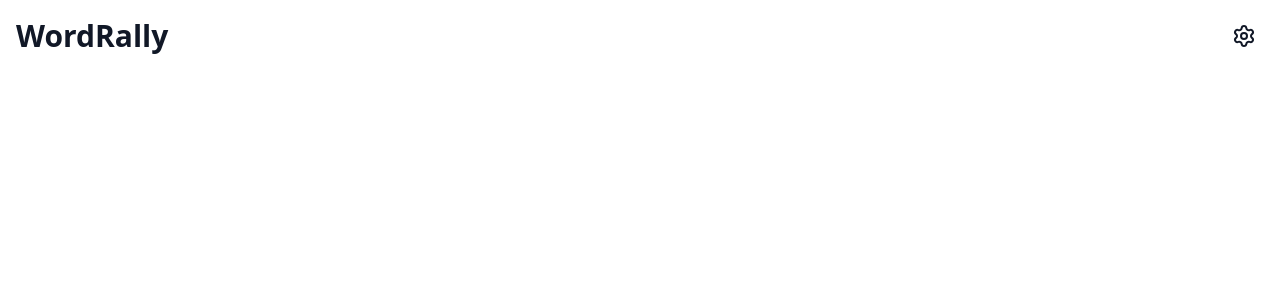
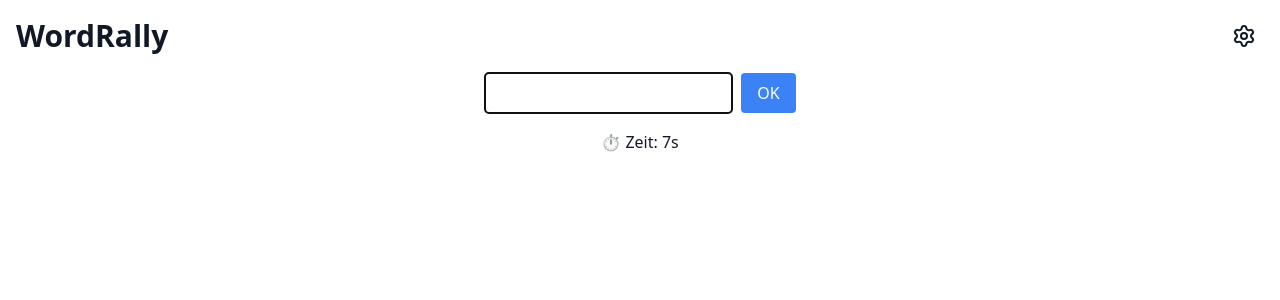
Before and after one commit to matths1001/wordrally, a Next.js app: page / in a window 1280 px wide. Shown: the top 300 px of the page. Built offline with nearby package versions, Linux system fonts and the light colour scheme.

Commit message:
Update index.js

```diff
--- a/pages/index.js
+++ b/pages/index.js
@@ -203,7 +203,53 @@ export default function WordRally() {
         </div>
       )}
 
+      <div className="mb-4">
+        <p>{error}</p>
+        <input
+          ref={inputRef}
+          value={guess}
+          onChange={(e) => setGuess(e.target.value.toLowerCase())}
+          onKeyDown={(e) => e.key === "Enter" && handleGuess()}
+          disabled={gameOver}
+          className={`border p-2 rounded ${shake ? "animate-shake" : ""}`}
+        />
+        <button onClick={handleGuess} className="ml-2 px-4 py-2 bg-blue-500 text-white rounded">OK</button>
+      </div>
 
+      <div className="space-y-2">
+        {history.map((line, i) => (
+          <div key={i} className="flex justify-center space-x-1">
+            {line.map((entry, j) => (
+              <div key={j} className={`w-8 h-8 flex items-center justify-center font-bold rounded ${entry.status === "correct" ? "bg-green-500" : entry.status === "misplaced" ? "bg-yellow-500" : "bg-gray-400"}`}>
+                {entry.letter}
+              </div>
+            ))}
+          </div>
+        ))}
+      </div>
+
+      {showTimer && !gameOver && <p className="mt-4">⏱ Zeit: {Math.floor((now - startTime) / 1000)}s</p>}
+
+      {gameOver && lastScore && (
+        <div className="mt-6">
+          <h2 className="text-xl font-semibold">⭐ Ergebnis</h2>
+          <p>Sterne: {"★".repeat(lastScore.stars)}</p>
+          <p>Punkte: {lastScore.score}</p>
+          <p>Zeit: {lastScore.time}s</p>
+          <button onClick={startNewGame} className="mt-2 px-4 py-2 bg-green-600 text-white rounded">Neu starten</button>
+        </div>
+      )}
+
+      {highscores.length > 0 && (
+        <div className="mt-6">
+          <h2 className="text-xl font-semibold">🏆 Highscore Top 10</h2>
+          <ol className="mt-2 space-y-1">
+            {highscores.map((entry, i) => (
+              <li key={i}>{i + 1}. {entry.name} – {"★".repeat(entry.stars)} ({entry.score} Punkte, {entry.time}s)</li>
+            ))}
+          </ol>
+        </div>
+      )}
     </main>
   );
 }
```
